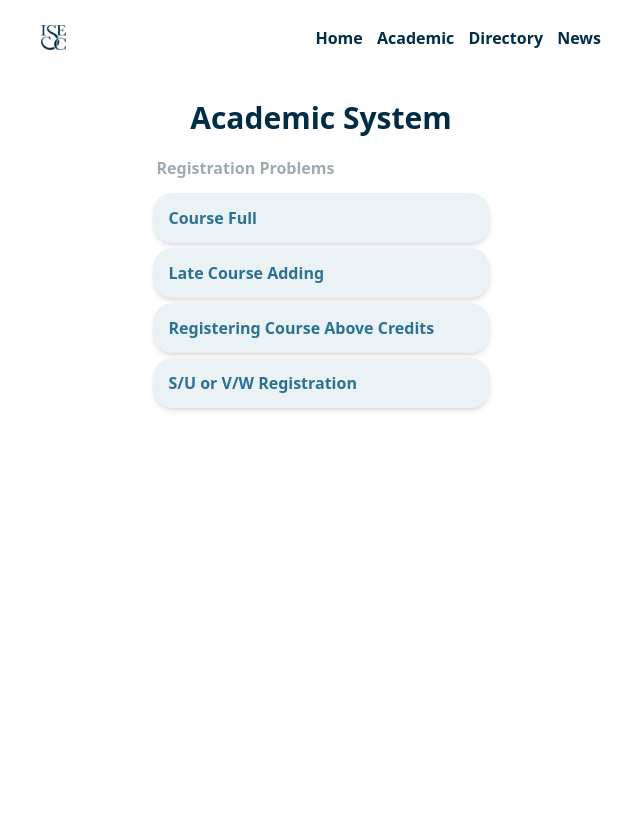
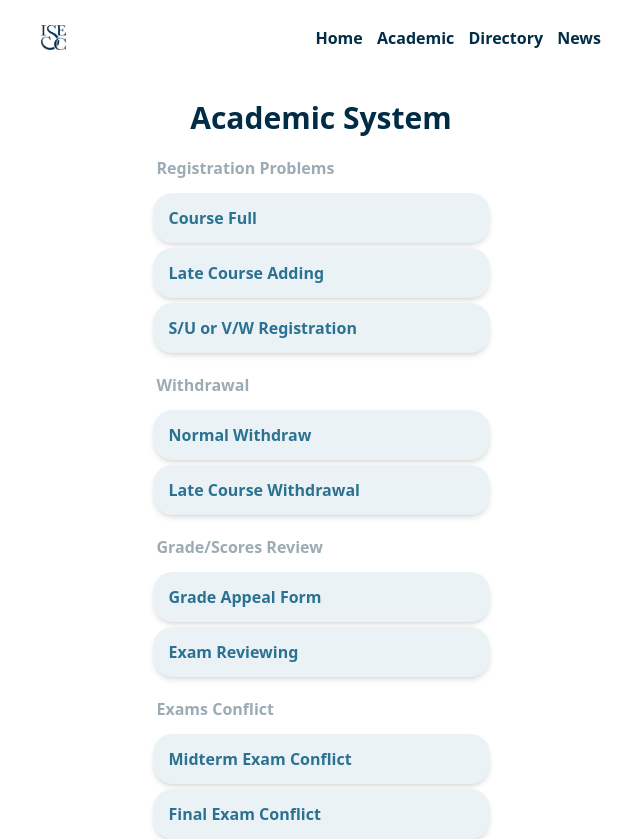
Before and after one commit to IT-ISESC/ISESC-Website, a SvelteKit app: page /academic in a window 1280 px wide. Shown: the whole page, without its empty margins (319-959 px from the left). Before the commit the page ends 800 px from the top, so only its background shows below. Built offline with nearby package versions, Linux system fonts and the light colour scheme.

Commit message:
modified:   src/lib/components/ui/landing/academicDisplay.svelte 	modified:   src/lib/components/ui/landing/directory.svelte 	modified:   src/routes/+page.svelte

```diff
--- a/src/lib/components/ui/landing/academicDisplay.svelte
+++ b/src/lib/components/ui/landing/academicDisplay.svelte
@@ -10,7 +10,7 @@
 			SYSTEM!
 		</h2>
 		<br />
-		<a href="/academic">Click Here to view</a>
+		<a href="/academic" class = 'font-medium'>Click Here to view</a>
 	</div>
 	<div class="col-right">
 		<img src={Book_Academic} alt="Book Academic" />
@@ -35,7 +35,7 @@
 		font-size: max(24px, 4vw);
 		font-weight: bold;
 		line-height: max(25px, 4vw);
-		margin-bottom: 5px;
+		margin-bottom: -8px;
 	}
 
 	section > .col-right {
--- a/src/lib/components/ui/landing/directory.svelte
+++ b/src/lib/components/ui/landing/directory.svelte
@@ -13,7 +13,7 @@
 			Directory
 		</h2>
 		<br />
-		<a href="/directory">Click Here to view</a>
+		<a href="/directory" class = 'font-medium'>Click Here to view</a>
 	</div>
 </section>
 
@@ -47,7 +47,7 @@
 		font-size: max(24px, 4vw);
 		font-weight: bold;
 		line-height: max(25px, 4vw);
-		margin-bottom: 5px;
+		margin-bottom: -8px;
 	}
 
 	section > .col-right > a {
--- a/src/routes/+page.svelte
+++ b/src/routes/+page.svelte
@@ -9,3 +9,31 @@
 <News />
 <br />
 <Directory />
+
+<div class='fixed bottom-0 left-0 right-0 h-[70px] bg-primary-blue flex items-center justify-center px-4 rounded-t-2xl'>
+	<div class='flex items-center space-x-4 pr-3'>
+	  <!-- SVG Line -->
+	  <!-- Text -->
+	  <p class=' font-medium text-white text-[20px]'>Contact Us</p>
+	  <svg class='w-1 h-6 text-white' viewBox='0 0 2 24' fill='currentColor'>
+		<rect width='2' height='24' />
+	  </svg>
+	</div>
+
+	<!-- Icons -->
+	<div class='flex items-center space-x-4'>
+	  <!-- Instagram Icon -->
+	  <a href="https://www.instagram.com/isesc.chula?utm_source=ig_web_button_share_sheet&igsh=ZDNlZDc0MzIxNw==" target="_blank" class='text-white'>
+		<svg xmlns="http://www.w3.org/2000/svg" width="16" height="16" fill="currentColor" class="bi bi-instagram" viewBox="0 0 16 16">
+			<path d="M8 0C5.829 0 5.556.01 4.703.048 3.85.088 3.269.222 2.76.42a3.9 3.9 0 0 0-1.417.923A3.9 3.9 0 0 0 .42 2.76C.222 3.268.087 3.85.048 4.7.01 5.555 0 5.827 0 8.001c0 2.172.01 2.444.048 3.297.04.852.174 1.433.372 1.942.205.526.478.972.923 1.417.444.445.89.719 1.416.923.51.198 1.09.333 1.942.372C5.555 15.99 5.827 16 8 16s2.444-.01 3.298-.048c.851-.04 1.434-.174 1.943-.372a3.9 3.9 0 0 0 1.416-.923c.445-.445.718-.891.923-1.417.197-.509.332-1.09.372-1.942C15.99 10.445 16 10.173 16 8s-.01-2.445-.048-3.299c-.04-.851-.175-1.433-.372-1.941a3.9 3.9 0 0 0-.923-1.417A3.9 3.9 0 0 0 13.24.42c-.51-.198-1.092-.333-1.943-.372C10.443.01 10.172 0 7.998 0zm-.717 1.442h.718c2.136 0 2.389.007 3.232.046.78.035 1.204.166 1.486.275.373.145.64.319.92.599s.453.546.598.92c.11.281.24.705.275 1.485.039.843.047 1.096.047 3.231s-.008 2.389-.047 3.232c-.035.78-.166 1.203-.275 1.485a2.5 2.5 0 0 1-.599.919c-.28.28-.546.453-.92.598-.28.11-.704.24-1.485.276-.843.038-1.096.047-3.232.047s-2.39-.009-3.233-.047c-.78-.036-1.203-.166-1.485-.276a2.5 2.5 0 0 1-.92-.598 2.5 2.5 0 0 1-.6-.92c-.109-.281-.24-.705-.275-1.485-.038-.843-.046-1.096-.046-3.233s.008-2.388.046-3.231c.036-.78.166-1.204.276-1.486.145-.373.319-.64.599-.92s.546-.453.92-.598c.282-.11.705-.24 1.485-.276.738-.034 1.024-.044 2.515-.045zm4.988 1.328a.96.96 0 1 0 0 1.92.96.96 0 0 0 0-1.92m-4.27 1.122a4.109 4.109 0 1 0 0 8.217 4.109 4.109 0 0 0 0-8.217m0 1.441a2.667 2.667 0 1 1 0 5.334 2.667 2.667 0 0 1 0-5.334"/>
+		  </svg>
+	  </a>
+
+	  <!-- Line Icon -->
+	  <a href="https://lin.ee/IB5vThi" target="_blank" class='text-white'>
+		<svg xmlns="http://www.w3.org/2000/svg" width="16" height="16" fill="currentColor" class="bi bi-line" viewBox="0 0 16 16">
+			<path d="M8 0c4.411 0 8 2.912 8 6.492 0 1.433-.555 2.723-1.715 3.994-1.678 1.932-5.431 4.285-6.285 4.645-.83.35-.734-.197-.696-.413l.003-.018.114-.685c.027-.204.055-.521-.026-.723-.09-.223-.444-.339-.704-.395C2.846 12.39 0 9.701 0 6.492 0 2.912 3.59 0 8 0M5.022 7.686H3.497V4.918a.156.156 0 0 0-.155-.156H2.78a.156.156 0 0 0-.156.156v3.486c0 .041.017.08.044.107v.001l.002.002.002.002a.15.15 0 0 0 .108.043h2.242c.086 0 .155-.07.155-.156v-.56a.156.156 0 0 0-.155-.157m.791-2.924a.156.156 0 0 0-.156.156v3.486c0 .086.07.155.156.155h.562c.086 0 .155-.07.155-.155V4.918a.156.156 0 0 0-.155-.156zm3.863 0a.156.156 0 0 0-.156.156v2.07L7.923 4.832l-.013-.015v-.001l-.01-.01-.003-.003-.011-.009h-.001L7.88 4.79l-.003-.002-.005-.003-.008-.005h-.002l-.003-.002-.01-.004-.004-.002-.01-.003h-.002l-.003-.001-.009-.002h-.006l-.003-.001h-.004l-.002-.001h-.574a.156.156 0 0 0-.156.155v3.486c0 .086.07.155.156.155h.56c.087 0 .157-.07.157-.155v-2.07l1.6 2.16a.2.2 0 0 0 .039.038l.001.001.01.006.004.002.008.004.007.003.005.002.01.003h.003a.2.2 0 0 0 .04.006h.56c.087 0 .157-.07.157-.155V4.918a.156.156 0 0 0-.156-.156zm3.815.717v-.56a.156.156 0 0 0-.155-.157h-2.242a.16.16 0 0 0-.108.044h-.001l-.001.002-.002.003a.16.16 0 0 0-.044.107v3.486c0 .041.017.08.044.107l.002.003.002.002a.16.16 0 0 0 .108.043h2.242c.086 0 .155-.07.155-.156v-.56a.156.156 0 0 0-.155-.157H11.81v-.589h1.525c.086 0 .155-.07.155-.156v-.56a.156.156 0 0 0-.155-.157H11.81v-.589h1.525c.086 0 .155-.07.155-.156Z"/>
+		  </svg>
+	  </a>
+	</div>
+  </div>
--- a/src/routes/academic/+page.svelte
+++ b/src/routes/academic/+page.svelte
@@ -14,12 +14,38 @@
 		<Cards topic="Course Full" link="academic/registration-problems/course-full" />
 		<Cards topic="Late Course Adding" link="/academic/registration-problems/late-course-adding" />
 		<Cards
-			topic="Registering Course Above Credits"
-			link="/academic/registration-problems/registering-course-above-credits"
-		/>
-		<Cards
 			topic="S/U or V/W Registration"
 			link="/academic/registration-problems/s-u-or-v-w-registration"
 		/>
 	</div>
 </div>
+
+<div class="mt-5 flex flex-col items-center">
+	<div class="flex w-[337px] flex-col items-start space-y-[5px]">
+		<p class="mb-2 ml-1 text-[16px] font-bold text-[#9CABB4]">Withdrawal</p>
+
+		<!-- Cards components -->
+		<Cards topic="Normal Withdraw" link="academic/withdrawal/normal-withdraw" />
+		<Cards topic="Late Course Withdrawal" link="/academic/withdrawal/late-course-withdrawal" />
+	</div>
+</div>
+
+<div class="mt-5 flex flex-col items-center">
+	<div class="flex w-[337px] flex-col items-start space-y-[5px]">
+		<p class="mb-2 ml-1 text-[16px] font-bold text-[#9CABB4]">Grade/Scores Review</p>
+
+		<!-- Cards components -->
+		<Cards topic="Grade Appeal Form" link="academic/grade-scores-review/grade-appeal-form" />
+		<Cards topic="Exam Reviewing" link="/academic/grade-scores-review/exam-reviewing" />
+	</div>
+</div>
+
+<div class="mt-5 flex flex-col items-center">
+	<div class="flex w-[337px] flex-col items-start space-y-[5px]">
+		<p class="mb-2 ml-1 text-[16px] font-bold text-[#9CABB4]">Exams Conflict</p>
+
+		<!-- Cards components -->
+		<Cards topic="Midterm Exam Conflict" link="academic/exams-conflict" />
+		<Cards topic="Final Exam Conflict" link="academic/exams-conflict" />
+	</div>
+</div>
```
